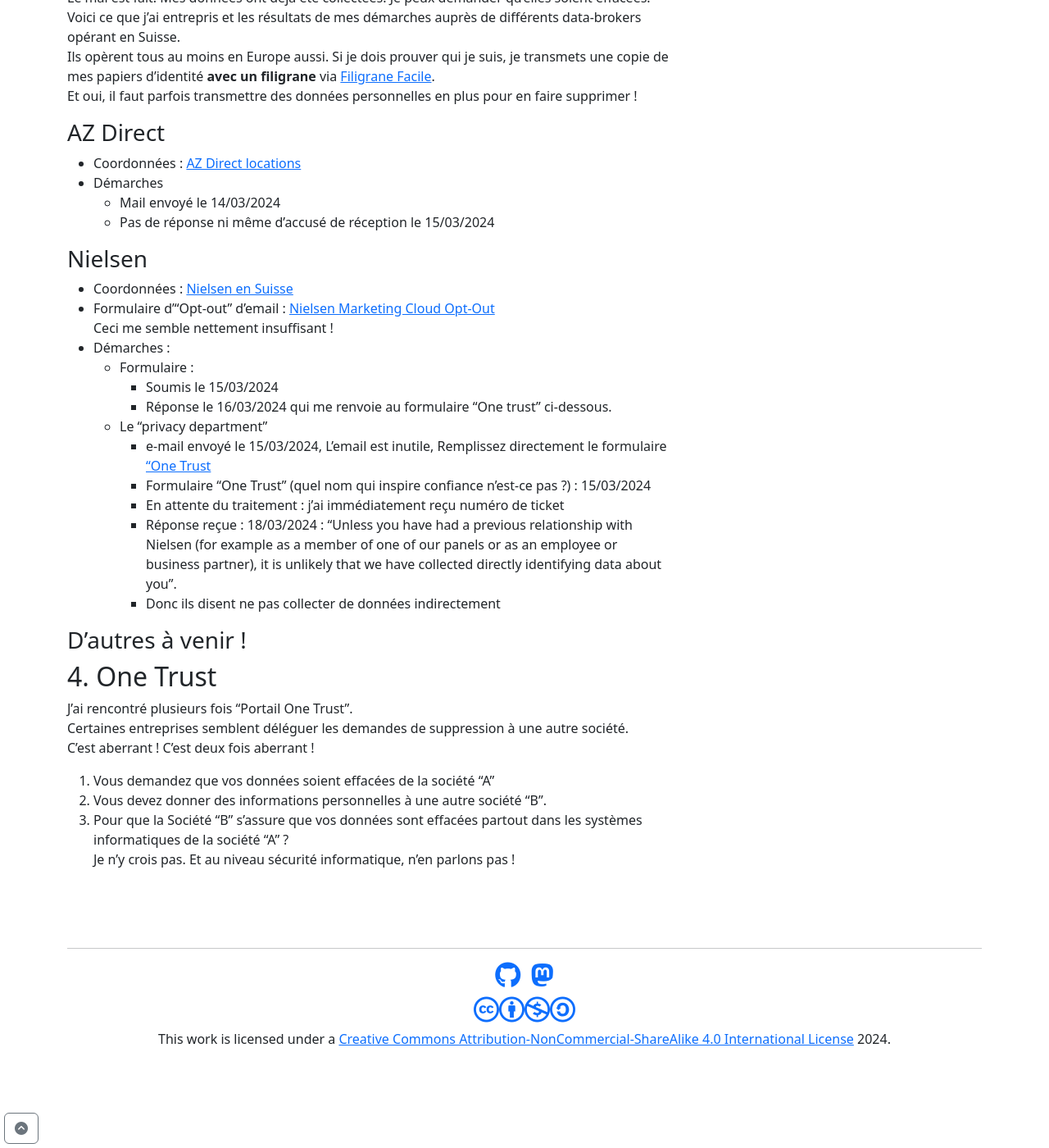
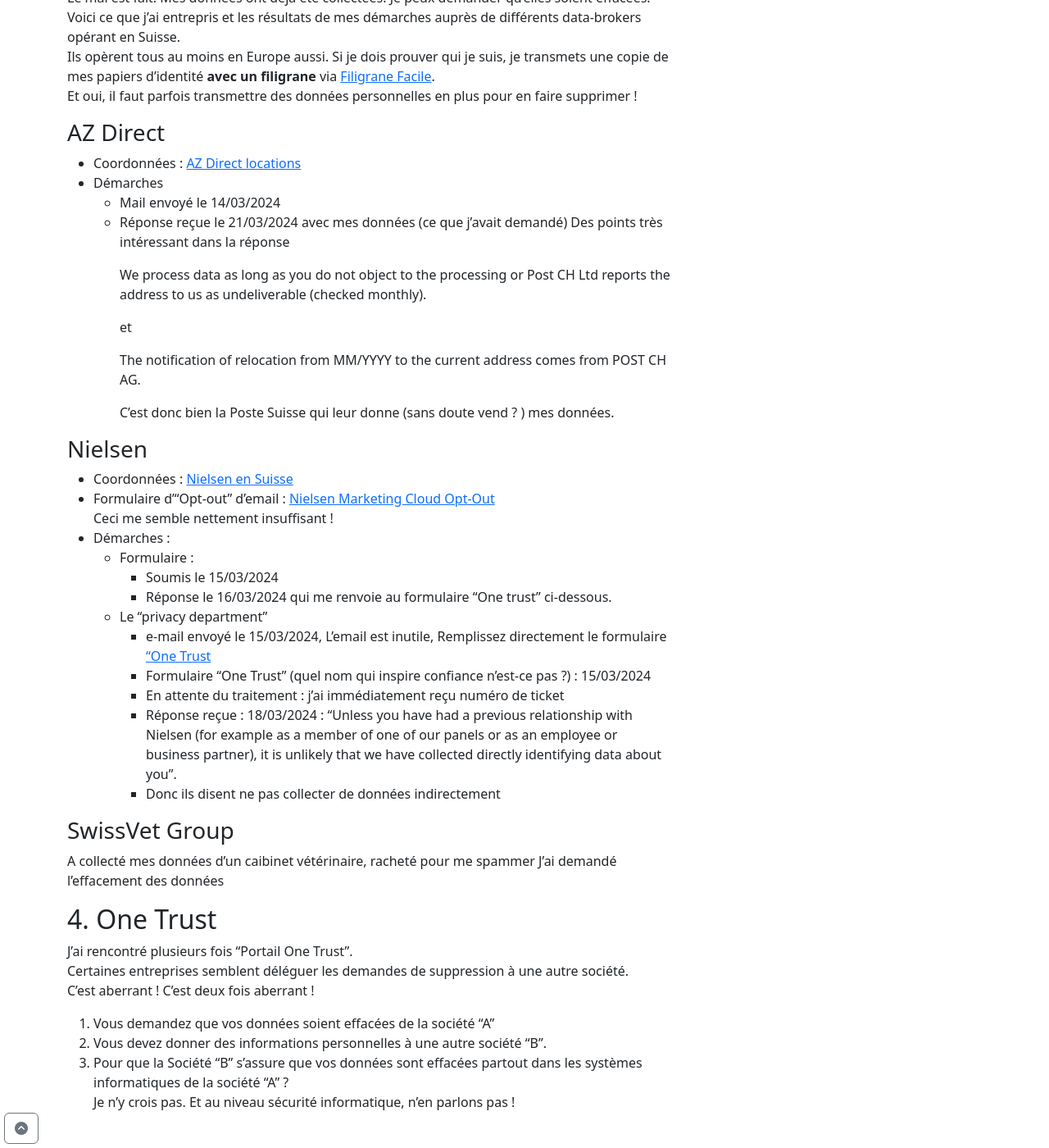
Before and after one commit to christ-off/christ-off.github.io, a Jekyll site: the page built from _posts/2024-03-14-vie-privee-web-suisse.md, in a window 1280 px wide and 1400 px high, scrolled down 4497 px. Shown: the whole window at 82% size. Built offline with Jekyll 4.4.1, drawn with Linux system fonts in a browser that asks for light colours.

Commit message:
Update 2024-03-14-vie-privee-web-suisse.md

```diff
--- a/_posts/2024-03-14-vie-privee-web-suisse.md
+++ b/_posts/2024-03-14-vie-privee-web-suisse.md
@@ -132,7 +132,16 @@
 * Coordonnées : [AZ Direct locations](https://www.az-direct.com/site/en/company/locations)
 * Démarches
   * Mail envoyé le 14/03/2024
-  * Pas de réponse ni même d'accusé de réception le 15/03/2024
+  * Réponse reçue le 21/03/2024 avec mes données (ce que j'avait demandé)
+    Des points très intéressant dans la réponse
+
+    > We process data as long as you do not object to the processing or Post CH Ltd reports the address to us as undeliverable (checked monthly).
+
+    et
+
+    > The notification of relocation from MM/YYYY to the current address comes from POST CH AG.
+
+    C'est donc bien la Poste Suisse qui leur donne (sans doute vend ? ) mes données.
 
 ### Nielsen
 
@@ -150,7 +159,10 @@
     * Réponse reçue : 18/03/2024 : "Unless you have had a previous relationship with Nielsen (for example as a member of one of our panels or as an employee or business partner), it is unlikely that we have collected directly identifying data about you".
     * Donc ils disent ne pas collecter de données indirectement
 
-### D'autres à venir !
+### SwissVet Group
+
+A collecté mes données d'un caibinet vétérinaire, racheté pour me spammer
+J'ai demandé l'effacement des données
 
 ## 4. One Trust
 
```
